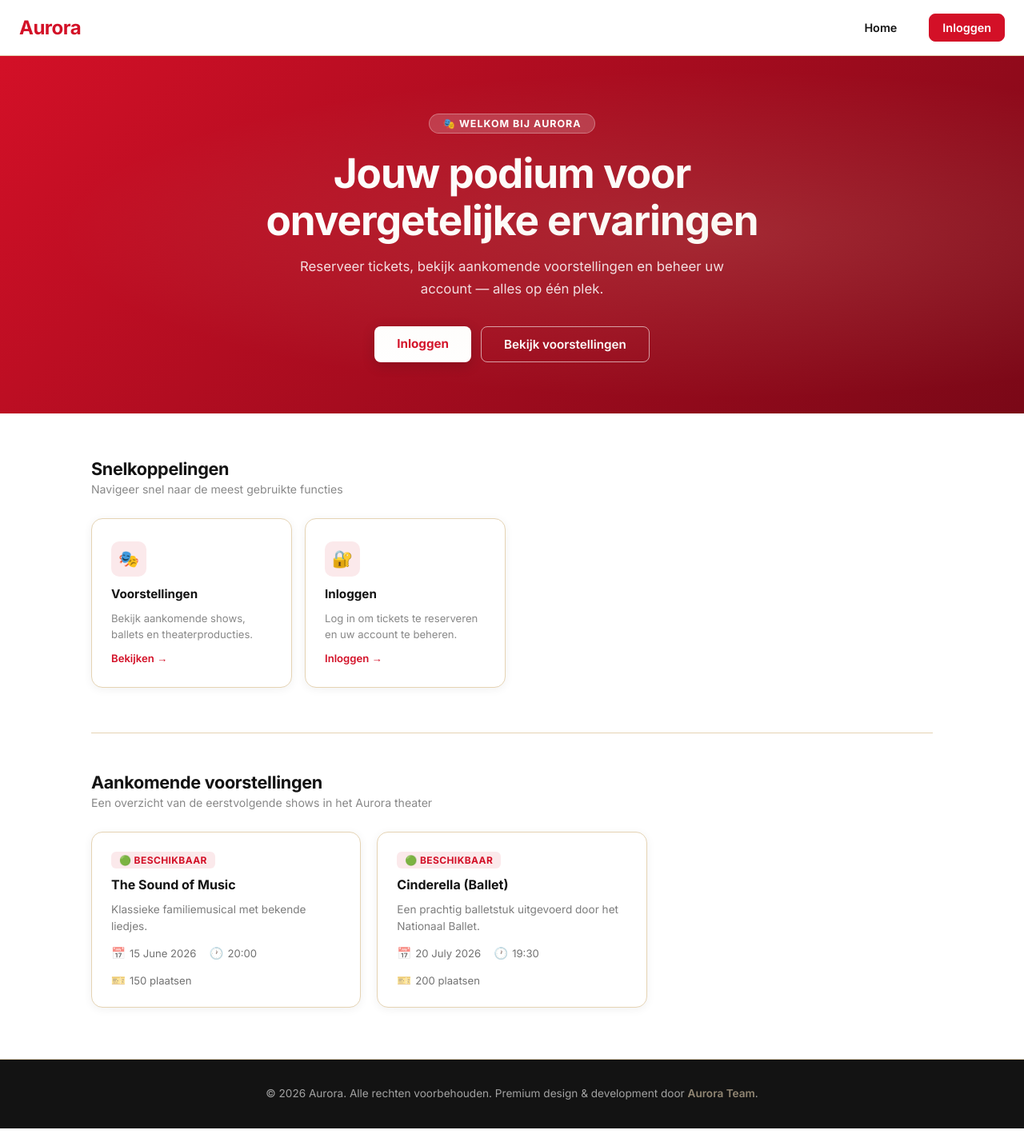
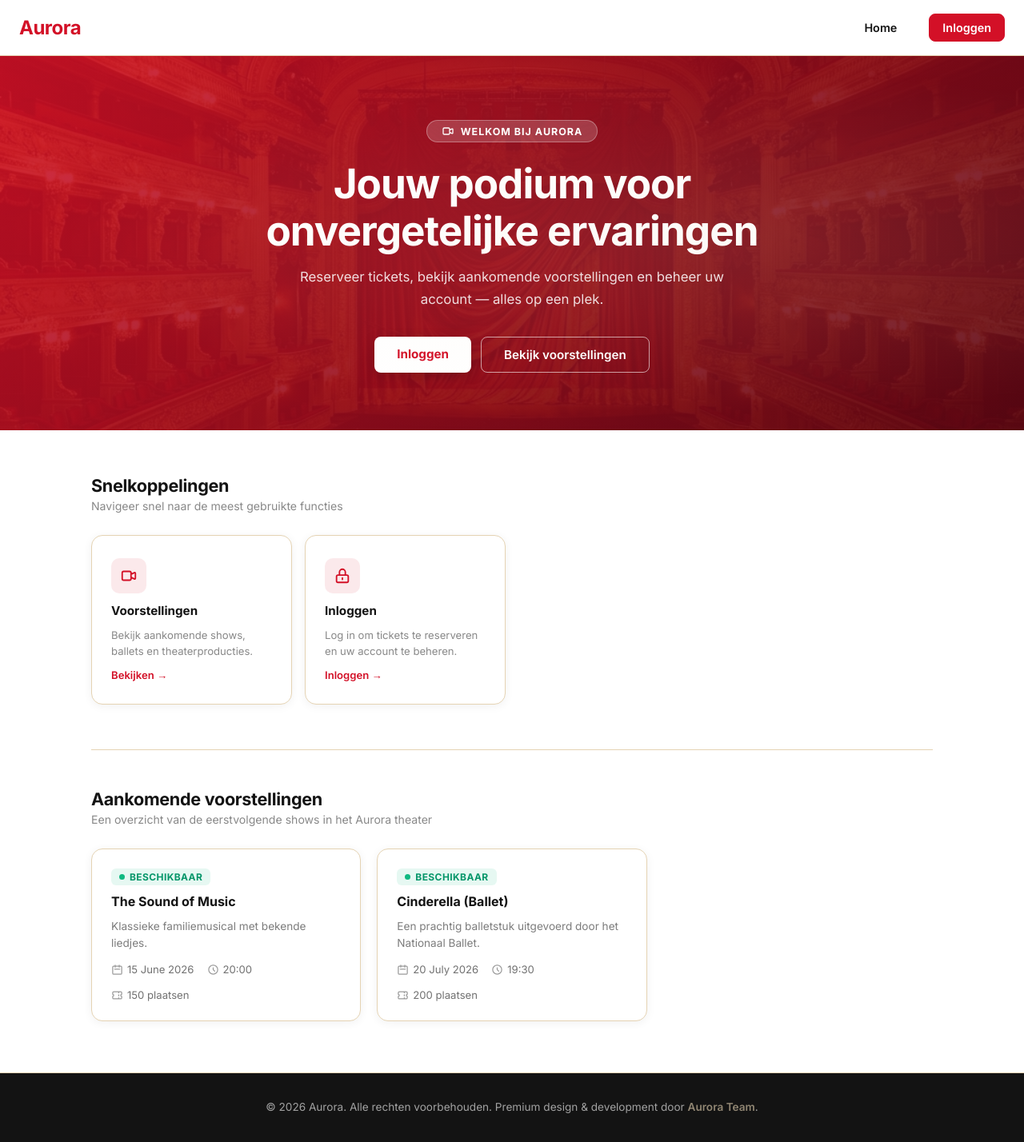
Before and after one commit to Hussein-kadhim/Aurora-project, a PHP site: page /informatie/home.php in a window 1280 px wide. Shown: the whole page at 80% size. Run offline with PHP 8.4, Linux system fonts and the light colour scheme; data comes from the database, SQL or seed files in the repository.

Commit message:
feat: home pagina vernieuwd - emojis vervangen door SVG iconen, theater achtergrondafbeelding toegevoegd

```diff
--- a/informatie/home.php
+++ b/informatie/home.php
@@ -71,9 +71,10 @@ $isStaff    = ($rol === 'Administrator' || $rol === 'Medewerker');
 
         /* ── Hero ── */
         .hero {
-            background: linear-gradient(135deg, #D31027 0%, #7a0817 100%);
+            background: linear-gradient(135deg, rgba(211,16,39,0.88) 0%, rgba(90,6,18,0.92) 100%),
+                        url('../assets/images/theater-hero.png') center/cover no-repeat;
             color: #FFFFFF;
-            padding: 72px 24px 64px;
+            padding: 80px 24px 72px;
             text-align: center;
             position: relative;
             overflow: hidden;
@@ -83,21 +84,28 @@ $isStaff    = ($rol === 'Administrator' || $rol === 'Medewerker');
             content: '';
             position: absolute;
             inset: 0;
-            background: radial-gradient(ellipse at 70% 50%, rgba(229,211,179,0.15) 0%, transparent 65%);
+            background: radial-gradient(ellipse at 70% 50%, rgba(229,211,179,0.10) 0%, transparent 65%);
             pointer-events: none;
         }
 
         .hero-badge {
-            display: inline-block;
+            display: inline-flex;
+            align-items: center;
+            gap: 8px;
             background: rgba(255,255,255,0.18);
             border: 1px solid rgba(255,255,255,0.3);
             border-radius: 20px;
-            padding: 4px 16px;
+            padding: 5px 18px;
             font-size: 0.78rem;
             font-weight: 700;
             letter-spacing: 1px;
             text-transform: uppercase;
-            margin-bottom: 20px;
+            margin-bottom: 22px;
+        }
+
+        .hero-badge svg {
+            width: 16px;
+            height: 16px;
         }
 
         .hero h1 {
@@ -176,9 +184,10 @@ $isStaff    = ($rol === 'Administrator' || $rol === 'Medewerker');
         }
 
         .foutmelding-blok .fout-icoon {
-            font-size: 1.5rem;
-            line-height: 1;
             flex-shrink: 0;
+            width: 24px;
+            height: 24px;
+            color: #D31027;
         }
 
         .foutmelding-blok .fout-tekst strong {
@@ -260,7 +269,12 @@ $isStaff    = ($rol === 'Administrator' || $rol === 'Medewerker');
             display: flex;
             align-items: center;
             justify-content: center;
-            font-size: 1.3rem;
+            color: #D31027;
+        }
+
+        .actie-kaart .kaart-icoon svg {
+            width: 22px;
+            height: 22px;
         }
 
         .actie-kaart h3 {
@@ -313,9 +327,7 @@ $isStaff    = ($rol === 'Administrator' || $rol === 'Medewerker');
         .vs-badge {
             display: inline-flex;
             align-items: center;
-            gap: 5px;
-            background: rgba(211,16,39,0.09);
-            color: #D31027;
+            gap: 6px;
             border-radius: 6px;
             padding: 3px 10px;
             font-size: 0.75rem;
@@ -325,9 +337,28 @@ $isStaff    = ($rol === 'Administrator' || $rol === 'Medewerker');
             width: fit-content;
         }
 
+        .vs-badge.beschikbaar {
+            background: rgba(16, 185, 129, 0.10);
+            color: #059669;
+        }
+
+        .vs-badge.beschikbaar .status-dot {
+            width: 7px;
+            height: 7px;
+            border-radius: 50%;
+            background: #10B981;
+        }
+
         .vs-badge.uitverkocht {
             background: rgba(19,19,19,0.08);
             color: #555;
+        }
+
+        .vs-badge.uitverkocht .status-dot {
+            width: 7px;
+            height: 7px;
+            border-radius: 50%;
+            background: #999;
         }
 
         .voorstelling-kaart h3 {
@@ -360,8 +391,10 @@ $isStaff    = ($rol === 'Administrator' || $rol === 'Medewerker');
             opacity: 0.6;
         }
 
-        .vs-info-item span.icoon {
-            font-size: 0.9rem;
+        .vs-info-item svg {
+            width: 15px;
+            height: 15px;
+            opacity: 0.7;
         }
 
         .geen-voorstellingen {
@@ -439,9 +472,12 @@ $isStaff    = ($rol === 'Administrator' || $rol === 'Medewerker');
 
 <!-- Hero sectie -->
 <section class="hero">
-    <div class="hero-badge">🎭 Welkom bij Aurora</div>
+    <div class="hero-badge">
+        <svg xmlns="http://www.w3.org/2000/svg" fill="none" viewBox="0 0 24 24" stroke="currentColor" stroke-width="2"><path stroke-linecap="round" stroke-linejoin="round" d="M15 10l4.553-2.276A1 1 0 0121 8.618v6.764a1 1 0 01-1.447.894L15 14M5 18h8a2 2 0 002-2V8a2 2 0 00-2-2H5a2 2 0 00-2 2v8a2 2 0 002 2z"/></svg>
+        Welkom bij Aurora
+    </div>
     <h1>Jouw podium voor<br>onvergetelijke ervaringen</h1>
-    <p>Reserveer tickets, bekijk aankomende voorstellingen en beheer uw account — alles op één plek.</p>
+    <p>Reserveer tickets, bekijk aankomende voorstellingen en beheer uw account — alles op een plek.</p>
     <div class="hero-acties">
         <?php if ($isIngelogd): ?>
             <a href="../ticket-reseveren/ticket-beheren/index.php" class="btn-hero-primary" id="btn-tickets-reserveren">Tickets reserveren</a>
@@ -457,7 +493,9 @@ $isStaff    = ($rol === 'Administrator' || $rol === 'Medewerker');
 <?php if ($dbFout): ?>
 <div class="foutcontainer" role="alert" aria-live="assertive">
     <div class="foutmelding-blok">
-        <div class="fout-icoon">⚠️</div>
+        <div class="fout-icoon">
+            <svg xmlns="http://www.w3.org/2000/svg" fill="none" viewBox="0 0 24 24" stroke="currentColor" stroke-width="2"><path stroke-linecap="round" stroke-linejoin="round" d="M12 9v2m0 4h.01m-6.938 4h13.856c1.54 0 2.502-1.667 1.732-3L13.732 4c-.77-1.333-2.694-1.333-3.464 0L3.34 16c-.77 1.333.192 3 1.732 3z"/></svg>
+        </div>
         <div class="fout-tekst">
             <strong>Server niet bereikbaar</strong>
             <span><?= htmlspecialchars($foutmelding) ?></span>
@@ -472,7 +510,7 @@ $isStaff    = ($rol === 'Administrator' || $rol === 'Medewerker');
     <?php if ($isIngelogd): ?>
     <div class="welkom-banner" role="complementary" aria-label="Welkomstbericht">
         <div class="welkom-tekst">
-            <h2>Welkom terug, <?= htmlspecialchars($naam) ?>!</h2>
+            <h2>Welkom terug, <?= htmlspecialchars($naam) ?></h2>
             <p>U bent ingelogd en heeft toegang tot alle functies voor uw rol.</p>
         </div>
         <span class="rol-badge"><?= htmlspecialchars($rol) ?></span>
@@ -490,73 +528,87 @@ $isStaff    = ($rol === 'Administrator' || $rol === 'Medewerker');
 
             <!-- Altijd zichtbaar: Voorstellingen bekijken -->
             <a href="#voorstellingen" class="actie-kaart" id="link-voorstellingen" aria-label="Ga naar aankomende voorstellingen">
-                <div class="kaart-icoon">🎭</div>
+                <div class="kaart-icoon">
+                    <svg xmlns="http://www.w3.org/2000/svg" fill="none" viewBox="0 0 24 24" stroke="currentColor" stroke-width="2"><path stroke-linecap="round" stroke-linejoin="round" d="M15 10l4.553-2.276A1 1 0 0121 8.618v6.764a1 1 0 01-1.447.894L15 14M5 18h8a2 2 0 002-2V8a2 2 0 00-2-2H5a2 2 0 00-2 2v8a2 2 0 002 2z"/></svg>
+                </div>
                 <h3>Voorstellingen</h3>
                 <p>Bekijk aankomende shows, ballets en theaterproducties.</p>
-                <span class="pijl">Bekijken →</span>
+                <span class="pijl">Bekijken &rarr;</span>
             </a>
 
             <!-- Bezoeker / Ingelogd -->
             <?php if ($isIngelogd): ?>
             <a href="../ticket-reseveren/ticket-beheren/index.php" class="actie-kaart" id="link-tickets" aria-label="Ga naar ticket reserveren">
-                <div class="kaart-icoon">🎟️</div>
+                <div class="kaart-icoon">
+                    <svg xmlns="http://www.w3.org/2000/svg" fill="none" viewBox="0 0 24 24" stroke="currentColor" stroke-width="2"><path stroke-linecap="round" stroke-linejoin="round" d="M15 5v2m0 4v2m0 4v2M5 5a2 2 0 00-2 2v3a2 2 0 110 4v3a2 2 0 002 2h14a2 2 0 002-2v-3a2 2 0 110-4V7a2 2 0 00-2-2H5z"/></svg>
+                </div>
                 <h3>Ticket reserveren</h3>
                 <p>Reserveer uw tickets voor aankomende voorstellingen.</p>
-                <span class="pijl">Reserveren →</span>
+                <span class="pijl">Reserveren &rarr;</span>
             </a>
             <?php else: ?>
             <a href="../login.php" class="actie-kaart" id="link-inloggen" aria-label="Ga naar inlogpagina">
-                <div class="kaart-icoon">🔐</div>
+                <div class="kaart-icoon">
+                    <svg xmlns="http://www.w3.org/2000/svg" fill="none" viewBox="0 0 24 24" stroke="currentColor" stroke-width="2"><path stroke-linecap="round" stroke-linejoin="round" d="M12 15v2m-6 4h12a2 2 0 002-2v-6a2 2 0 00-2-2H6a2 2 0 00-2 2v6a2 2 0 002 2zm10-10V7a4 4 0 00-8 0v4h8z"/></svg>
+                </div>
                 <h3>Inloggen</h3>
                 <p>Log in om tickets te reserveren en uw account te beheren.</p>
-                <span class="pijl">Inloggen →</span>
+                <span class="pijl">Inloggen &rarr;</span>
             </a>
             <?php endif; ?>
 
             <!-- Medewerker & Beheerder -->
             <?php if ($isStaff): ?>
             <a href="../ticket-reseveren/ticket-beheren/index.php" class="actie-kaart" id="link-ticket-beheren" aria-label="Ga naar ticket beheren">
-                <div class="kaart-icoon">🗂️</div>
+                <div class="kaart-icoon">
+                    <svg xmlns="http://www.w3.org/2000/svg" fill="none" viewBox="0 0 24 24" stroke="currentColor" stroke-width="2"><path stroke-linecap="round" stroke-linejoin="round" d="M3 7v10a2 2 0 002 2h14a2 2 0 002-2V9a2 2 0 00-2-2h-6l-2-2H5a2 2 0 00-2 2z"/></svg>
+                </div>
                 <h3>Ticket beheren</h3>
                 <p>Controleer en beheer gereserveerde tickets van bezoekers.</p>
-                <span class="pijl">Beheren →</span>
+                <span class="pijl">Beheren &rarr;</span>
             </a>
             <?php endif; ?>
 
             <!-- Alleen Beheerder -->
             <?php if ($isAdmin): ?>
             <a href="../account-registratie/account-beheren/index.php" class="actie-kaart" id="link-accounts" aria-label="Ga naar account beheren">
-                <div class="kaart-icoon">👤</div>
+                <div class="kaart-icoon">
+                    <svg xmlns="http://www.w3.org/2000/svg" fill="none" viewBox="0 0 24 24" stroke="currentColor" stroke-width="2"><path stroke-linecap="round" stroke-linejoin="round" d="M16 7a4 4 0 11-8 0 4 4 0 018 0zM12 14a7 7 0 00-7 7h14a7 7 0 00-7-7z"/></svg>
+                </div>
                 <h3>Account beheren</h3>
                 <p>Voeg gebruikers toe, wijzig rollen en beheer toegangsrechten.</p>
-                <span class="pijl">Beheren →</span>
+                <span class="pijl">Beheren &rarr;</span>
             </a>
 
             <a href="../voorstelling-opstellen/voorstelling-beheren/index.php" class="actie-kaart" id="link-voorstelling-beheren"
                onclick="alert('Voorstelling beheren is nog in ontwikkeling.'); return false;"
                aria-label="Ga naar voorstelling beheren (in ontwikkeling)">
-                <div class="kaart-icoon">📋</div>
+                <div class="kaart-icoon">
+                    <svg xmlns="http://www.w3.org/2000/svg" fill="none" viewBox="0 0 24 24" stroke="currentColor" stroke-width="2"><path stroke-linecap="round" stroke-linejoin="round" d="M9 5H7a2 2 0 00-2 2v12a2 2 0 002 2h10a2 2 0 002-2V7a2 2 0 00-2-2h-2M9 5a2 2 0 002 2h2a2 2 0 002-2M9 5a2 2 0 012-2h2a2 2 0 012 2m-3 7h3m-3 4h3m-6-4h.01M9 16h.01"/></svg>
+                </div>
                 <h3>Voorstelling beheren</h3>
                 <p>Plan en bewerk theatervoorstellingen en programmaonderdelen.</p>
-                <span class="pijl">Beheren →</span>
+                <span class="pijl">Beheren &rarr;</span>
             </a>
 
             <a href="../melding/melding-beheren/index.php" class="actie-kaart" id="link-meldingen"
                onclick="alert('Melding beheren is nog in ontwikkeling.'); return false;"
                aria-label="Ga naar melding beheren (in ontwikkeling)">
-                <div class="kaart-icoon">📣</div>
+                <div class="kaart-icoon">
+                    <svg xmlns="http://www.w3.org/2000/svg" fill="none" viewBox="0 0 24 24" stroke="currentColor" stroke-width="2"><path stroke-linecap="round" stroke-linejoin="round" d="M15 17h5l-1.405-1.405A2.032 2.032 0 0118 14.158V11a6.002 6.002 0 00-4-5.659V5a2 2 0 10-4 0v.341C7.67 6.165 6 8.388 6 11v3.159c0 .538-.214 1.055-.595 1.436L4 17h5m6 0v1a3 3 0 11-6 0v-1m6 0H9"/></svg>
+                </div>
                 <h3>Melding beheren</h3>
                 <p>Bekijk reviews, klachten en systeemnotificaties van bezoekers.</p>
-                <span class="pijl">Beheren →</span>
+                <span class="pijl">Beheren &rarr;</span>
             </a>
 
-            <a href="../medewerker-registratie/medewerker-beheren/index.php" class="actie-kaart" id="link-medewerkers"
-               onclick="alert('Medewerker beheren is nog in ontwikkeling.'); return false;"
-               aria-label="Ga naar medewerker beheren (in ontwikkeling)">
-                <div class="kaart-icoon">🧑‍💼</div>
+            <a href="../medewerker-registratie/medewerker-beheren/index.php" class="actie-kaart" id="link-medewerkers" aria-label="Ga naar medewerker beheren">
+                <div class="kaart-icoon">
+                    <svg xmlns="http://www.w3.org/2000/svg" fill="none" viewBox="0 0 24 24" stroke="currentColor" stroke-width="2"><path stroke-linecap="round" stroke-linejoin="round" d="M17 20h5v-2a3 3 0 00-5.356-1.857M17 20H7m10 0v-2c0-.656-.126-1.283-.356-1.857M7 20H2v-2a3 3 0 015.356-1.857M7 20v-2c0-.656.126-1.283.356-1.857m0 0a5.002 5.002 0 019.288 0M15 7a3 3 0 11-6 0 3 3 0 016 0zm6 3a2 2 0 11-4 0 2 2 0 014 0zM7 10a2 2 0 11-4 0 2 2 0 014 0z"/></svg>
+                </div>
                 <h3>Medewerker beheren</h3>
                 <p>Registreer en beheer medewerkers en hun functies.</p>
-                <span class="pijl">Beheren →</span>
+                <span class="pijl">Beheren &rarr;</span>
             </a>
             <?php endif; ?>
 
@@ -576,14 +628,14 @@ $isStaff    = ($rol === 'Administrator' || $rol === 'Medewerker');
             <!-- Databasefout: voorstellingen kunnen niet worden geladen -->
             <div class="voorstelling-raster">
                 <div class="geen-voorstellingen" role="status">
-                    ⚠️ Voorstellingen kunnen momenteel niet worden geladen. Probeer het later opnieuw.
+                    Voorstellingen kunnen momenteel niet worden geladen. Probeer het later opnieuw.
                 </div>
             </div>
 
         <?php elseif (empty($voorstellingen)): ?>
             <div class="voorstelling-raster">
                 <div class="geen-voorstellingen" role="status">
-                    🎭 Er zijn momenteel geen aankomende voorstellingen gepland.
+                    Er zijn momenteel geen aankomende voorstellingen gepland.
                 </div>
             </div>
 
@@ -595,8 +647,9 @@ $isStaff    = ($rol === 'Administrator' || $rol === 'Medewerker');
                     $isUitverkocht = ($vs['Beschikbaarheid'] === 'Uitverkocht');
                 ?>
                 <article class="voorstelling-kaart">
-                    <div class="vs-badge <?= $isUitverkocht ? 'uitverkocht' : '' ?>">
-                        <?= $isUitverkocht ? '🔴 Uitverkocht' : '🟢 Beschikbaar' ?>
+                    <div class="vs-badge <?= $isUitverkocht ? 'uitverkocht' : 'beschikbaar' ?>">
+                        <span class="status-dot"></span>
+                        <?= $isUitverkocht ? 'Uitverkocht' : 'Beschikbaar' ?>
                     </div>
                     <h3><?= htmlspecialchars($vs['Naam']) ?></h3>
                     <?php if (!empty($vs['Beschrijving'])): ?>
@@ -604,15 +657,15 @@ $isStaff    = ($rol === 'Administrator' || $rol === 'Medewerker');
                     <?php endif; ?>
                     <div class="vs-info-rij">
                         <div class="vs-info-item">
-                            <span class="icoon">📅</span>
+                            <svg xmlns="http://www.w3.org/2000/svg" fill="none" viewBox="0 0 24 24" stroke="currentColor" stroke-width="2"><path stroke-linecap="round" stroke-linejoin="round" d="M8 7V3m8 4V3m-9 8h10M5 21h14a2 2 0 002-2V7a2 2 0 00-2-2H5a2 2 0 00-2 2v12a2 2 0 002 2z"/></svg>
                             <span><?= htmlspecialchars($datum) ?></span>
                         </div>
                         <div class="vs-info-item">
-                            <span class="icoon">🕐</span>
+                            <svg xmlns="http://www.w3.org/2000/svg" fill="none" viewBox="0 0 24 24" stroke="currentColor" stroke-width="2"><path stroke-linecap="round" stroke-linejoin="round" d="M12 8v4l3 3m6-3a9 9 0 11-18 0 9 9 0 0118 0z"/></svg>
                             <span><?= htmlspecialchars($tijd) ?></span>
                         </div>
                         <div class="vs-info-item">
-                            <span class="icoon">🎫</span>
+                            <svg xmlns="http://www.w3.org/2000/svg" fill="none" viewBox="0 0 24 24" stroke="currentColor" stroke-width="2"><path stroke-linecap="round" stroke-linejoin="round" d="M15 5v2m0 4v2m0 4v2M5 5a2 2 0 00-2 2v3a2 2 0 110 4v3a2 2 0 002 2h14a2 2 0 002-2v-3a2 2 0 110-4V7a2 2 0 00-2-2H5z"/></svg>
                             <span><?= (int)$vs['MaxAantalTickets'] ?> plaatsen</span>
                         </div>
                     </div>
```
Also changed, not shown: assets/images/theater-hero.png (added).
